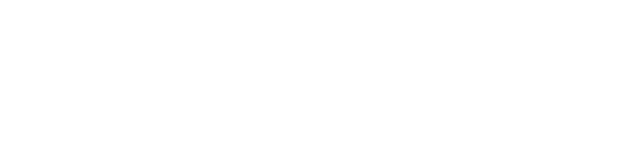
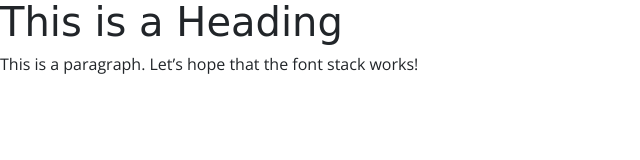
Before and after one commit to TabNicolee/web-starter, a plain HTML site: page index.html in a window 1280 px wide. Shown: the whole page, without its empty margins (0-640 px from the left). Drawn offline with nearby package versions, Linux system fonts and the light colour scheme; a web font is replaced by a local one.

Commit message:
added test text

```diff
--- a/index.html
+++ b/index.html
@@ -17,6 +17,11 @@
     <!-- Our Code Starts Here -->
 
 
+<h1>This is a Heading</h1>
+<p>This is a paragraph. Let’s hope that
+the font stack works!</p>
+
+
     <!-- Our Code Ends Here -->
     <!-- Optional JavaScript -->
     <!-- jQuery first, then Popper.js, then Bootstrap JS, then custom JS in the "bucket" -->
```
